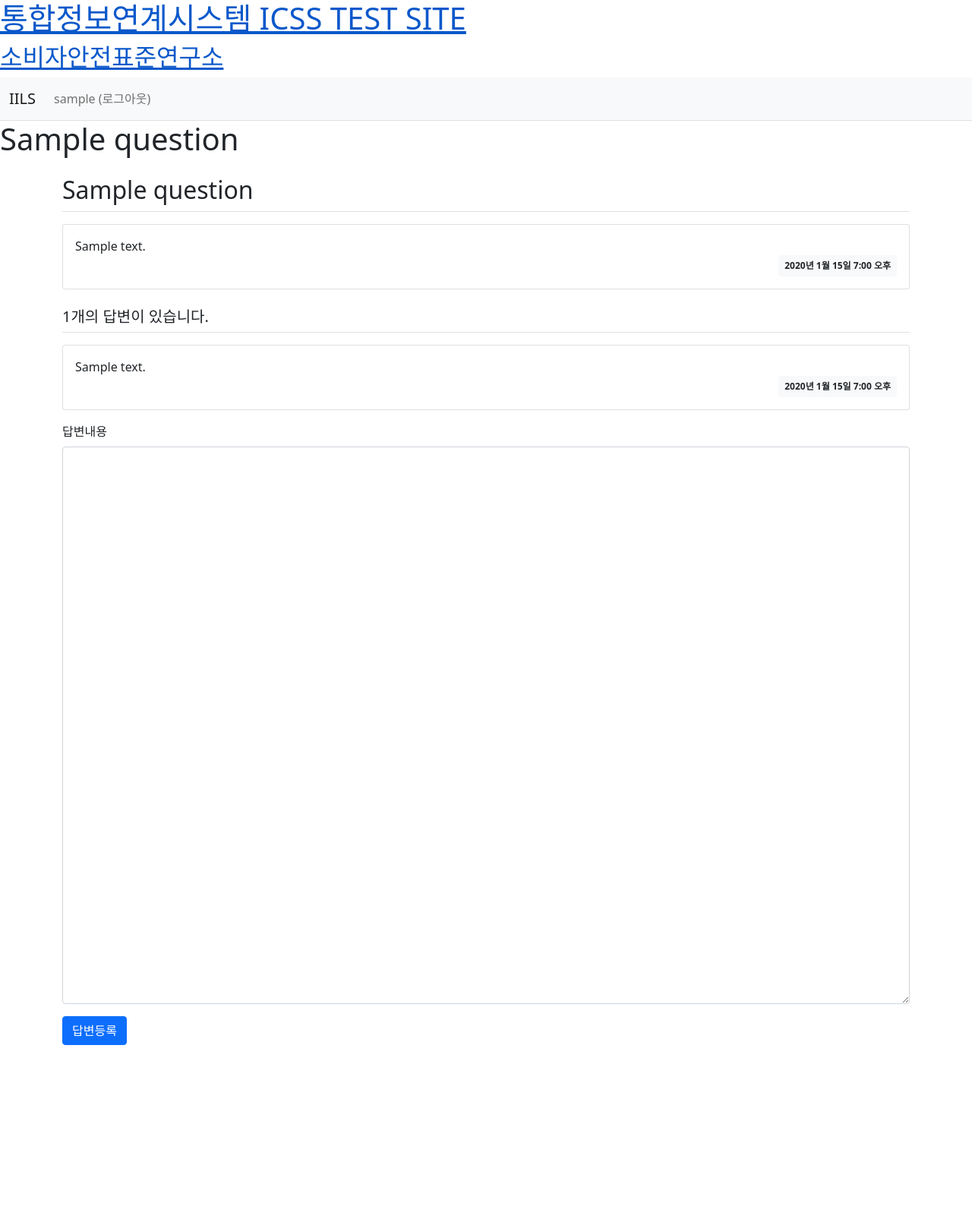
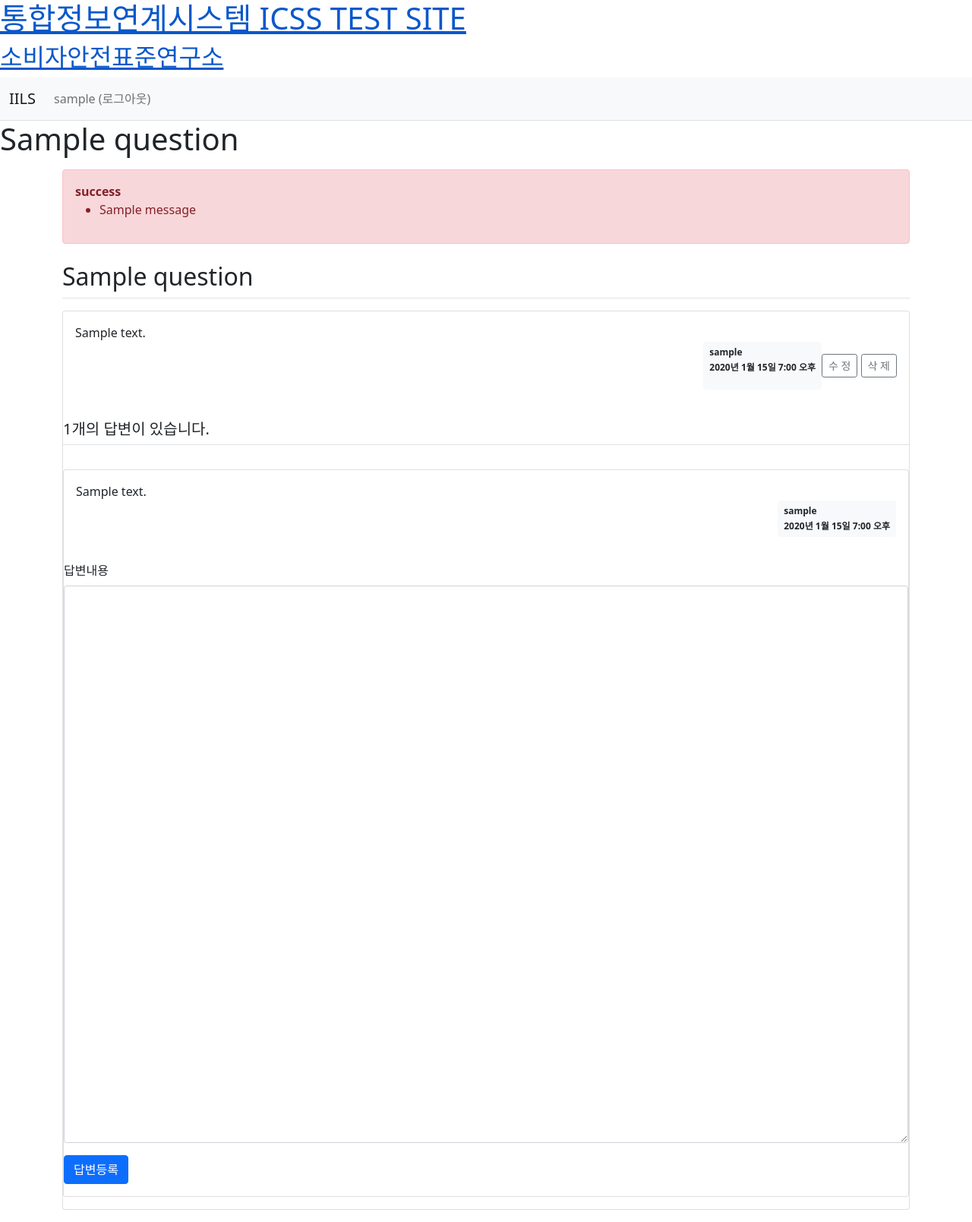
Before and after one commit to tristian69/GPCK, a Django app: page /iils/1/ in a window 1280 px wide. Shown: the whole page at 76% size. Before the commit the page ends 1376 px from the top, so only its background shows below. Run offline with Django 5.2, Linux system fonts and the light colour scheme; a user stored in the database is signed in; tables that the repository leaves empty hold one stand-in row (values such as "Sample post"); one stand-in notice (Sample message) is shown; some libraries are stand-ins or nearby versions.

Commit message:
수정 삭제 기능 변경

```diff
--- a/iils/models.py
+++ b/iils/models.py
@@ -1,17 +1,22 @@
 from django.db import models
+from django.contrib.auth.models import User
 
 # Create your models here.
 
 class Question(models.Model):
+    author = models.ForeignKey(User, on_delete=models.CASCADE)
     subject = models.CharField(max_length=200)
     content = models.TextField()
     create_date = models.DateTimeField()
+    modify_date = models.DateTimeField(null=True, blank=True)
 
     def __str__(self):
         return self.subject
 
 
 class Answer(models.Model):
+    author = models.ForeignKey(User, on_delete=models.CASCADE)
     question = models.ForeignKey(Question, on_delete=models.CASCADE)
     content = models.TextField()
     create_date = models.DateTimeField()
+    modify_date = models.DateTimeField(null=True, blank=True)
--- a/iils/urls.py
+++ b/iils/urls.py
@@ -9,4 +9,6 @@ urlpatterns = [
     path('<int:question_id>/', views.detail, name='detail'),
     path('answer/create/<int:question_id>/', views.answer_create, name = 'answer_create'),
     path('question/create/', views.question_create, name='question_create'),
+    path('question/modify/<int:question_id>/', views.question_modify, name='question_modify'),
+    path('question/delete/<int:question_id>/', views.question_delete, name='question_delete'),
 ]
--- a/iils/views.py
+++ b/iils/views.py
@@ -1,10 +1,13 @@
-from django.http import HttpResponseNotAllowed
+
 from django.shortcuts import render, get_object_or_404, redirect
 from django.utils import timezone
 
 from .forms import QuestionForm, AnswerForm
 from .models import Question, Answer
 from django.core.paginator import Paginator
+
+from django.contrib.auth.decorators import login_required
+from django.contrib import messages
 
 # Create your views here.
 
@@ -21,27 +24,31 @@ def detail(request, question_id):
     context = {'question': question}
     return render(request, 'iils/question_detail.html', context)
 
+@login_required(login_url='common:login')
 def answer_create(request, question_id):
     question = get_object_or_404(Question, pk=question_id)
     if request.method == "POST":
         form = AnswerForm(request.POST)
         if form.is_valid():
             answer = form.save(commit=False)
+            answer.author = request.user  # author 속성에 로그인 계정 저장
             answer.create_date = timezone.now()
             answer.question = question
             answer.save()
             return redirect('iils:detail', question_id=question.id)
         else:
-            return HttpResponseNotAllowed('Only POST is possible.')
-        context = {'question': question, 'form': form}
+            form = AnswerForm()
+            context = {'question': question, 'form': form}
         return render(request, 'iils/question_detail.html', context)
 
 
+@login_required(login_url='common:login')
 def question_create(request):
     if request.method == 'POST':
         form = QuestionForm(request.POST)
         if form.is_valid():
             question = form.save(commit=False)
+            question.author = request.user  # author 속성에 로그인 계정 저장
             question.create_date = timezone.now()
             question.save()
             return redirect('iils:index')
@@ -49,3 +56,30 @@ def question_create(request):
         form = QuestionForm()
     context = {'form': form}
     return render(request, 'iils/question_form.html', context)
+
+@login_required(login_url='common:login')
+def question_modify(request, question_id):
+    question = get_object_or_404(Question, pk=question_id)
+    if request.user != question.author:
+        messages.error(request, '수정권한이 없습니다')
+        return redirect('iils:detail', question_id=question.id)
+    if request.method == "POST":
+        form = QuestionForm(request.POST, instance=question)
+        if form.is_valid():
+            question = form.save(commit=False)
+            question.modify_date = timezone.now()  # 수정일시 저장
+            question.save()
+            return redirect('iils:detail', question_id=question.id)
+    else:
+        form = QuestionForm(instance=question)
+    context = {'form': form}
+    return render(request, 'iils/question_form.html', context)
+
+@login_required(login_url='common:login')
+def question_delete(request, question_id):
+    question = get_object_or_404(Question, pk=question_id)
+    if request.user != question.author:
+        messages.error(request, '삭제권한이 없습니다')
+        return redirect('iils:detail', question_id=question.id)
+    question.delete()
+    return redirect('iils:index')
--- a/templates/base.html
+++ b/templates/base.html
@@ -28,5 +28,9 @@
 <!-- 기본 템플릿 안에 삽입될 내용 End -->
 <!-- Bootstrap JS -->
 <script src="{% static 'bootstrap.min.js' %}"></script>
+<!-- 자바스크립트 Start -->
+{% block script %}
+{% endblock %}
+<!-- 자바스크립트 End -->
 </body>
 </html>
--- a/templates/common/login.html
+++ b/templates/common/login.html
@@ -3,6 +3,7 @@
 <div class="container my-3">
     <form method="post" action="{% url 'common:login' %}">
         {% csrf_token %}
+        <input type="hidden" name="next" value="{{ next }}">  <!-- 로그인 성공후 이동되는 URL -->
         {% include "form_errors.html" %}
         <div class="mb-3">
             <label for="username">사용자ID</label>
--- a/templates/iils/question_detail.html
+++ b/templates/iils/question_detail.html
@@ -2,21 +2,39 @@
 {% block content %}
 
 <h1>{{ question.subject }}</h1>
+<div class="container my-3">
+    <!-- message 표시 -->
+    {% if messages %}
+    <div class="alert alert-danger my-3" role="alert">
+    {% for message in messages %}
+        <strong>{{ message.tags }}</strong>
+        <ul><li>{{ message.message }}</li></ul>
+    {% endfor %}
+    </div>
+    {% endif %}
 
-
-<div class="container my-3">
     <!-- 질문 -->
     <h2 class="border-bottom py-2">{{ question.subject }}</h2>
     <div class="card my-3">
         <div class="card-body">
             <div class="card-text" style="white-space: pre-line;">{{ question.content }}</div>
             <div class="d-flex justify-content-end">
-                <div class="badge bg-light text-dark p-2">
-                    {{ question.create_date }}
-                </div>
+                <div class="badge bg-light text-dark p-2 text-start">
+                    <div class="mb-2">{{ question.author.username }}</div>
+                <div>{{ question.create_date }}</div>
+            </div>
+            <div class="my-3">
+                {% if request.user == question.author %}
+                <a href="{% url 'iils:question_modify' question.id  %}"
+                   class="btn btn-sm btn-outline-secondary"> 수 정 </a>
+                <a href="javascript:void(0)" class="delete btn btn-sm btn-outline-secondary"
+                   data-uri="{% url 'iils:question_delete' question.id  %}"> 삭 제 </a>
+                {% endif %}
             </div>
         </div>
     </div>
+
+
     <!-- 답변 -->
     <h5 class="border-bottom my-3 py-2">{{question.answer_set.count}}개의 답변이 있습니다.</h5>
     {% for answer in question.answer_set.all %}
@@ -24,9 +42,9 @@
         <div class="card-body">
             <div class="card-text" style="white-space: pre-line;">{{ answer.content }}</div>
             <div class="d-flex justify-content-end">
-                <div class="badge bg-light text-dark p-2">
-                    {{ answer.create_date }}
-                </div>
+                <div class="badge bg-light text-dark p-2 text-start">
+                    <div class="mb-2">{{ question.author.username }}</div>
+                    <div>{{ answer.create_date }}</div>
             </div>
         </div>
     </div>
@@ -53,7 +71,8 @@
 
         <div class="mb-3">
             <label for="content" class="form-label">답변내용</label>
-            <textarea name="content" id="content" class="form-control" rows="30"></textarea>
+            <textarea {% if not user.is_authenticated %}disabled{% endif %}
+                      name="content" id="content" class="form-control" rows="30"></textarea>
         </div>
         <input type="submit" value="답변등록" class="btn btn-primary">
     </form>
@@ -61,3 +80,15 @@
 </div>
 
 {% endblock %}
+        {% block script %}
+        <script type='text/javascript'>
+            const delete_elements = document.getElementsByClassName("delete");
+            Array.from(delete_elements).forEach(function(element) {
+                element.addEventListener('click', function() {
+                        if(confirm("정말로 삭제하시겠습니까?")) {
+                                    location.href = this.dataset.uri;
+                                            };
+                                    });
+                        });
+        </script>
+        {% endblock %}
```
Also changed, not shown: templates/iils/question_list.html (+8 -6 lines), iils/migrations/0002_question_author.py (added), iils/migrations/0003_answer_author.py (added), iils/migrations/0004_answer_modify_date_question_modify_date.py (added).
